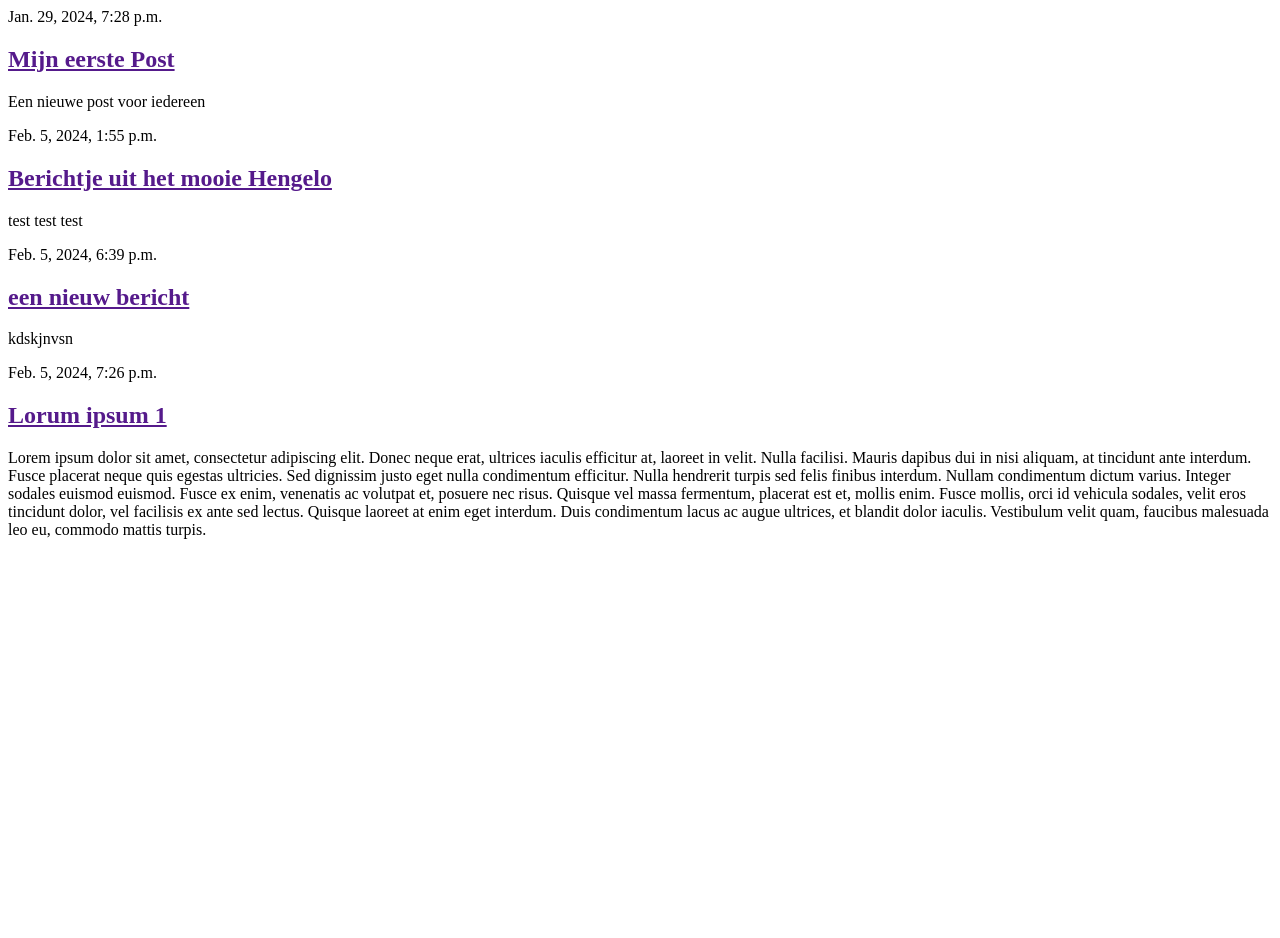
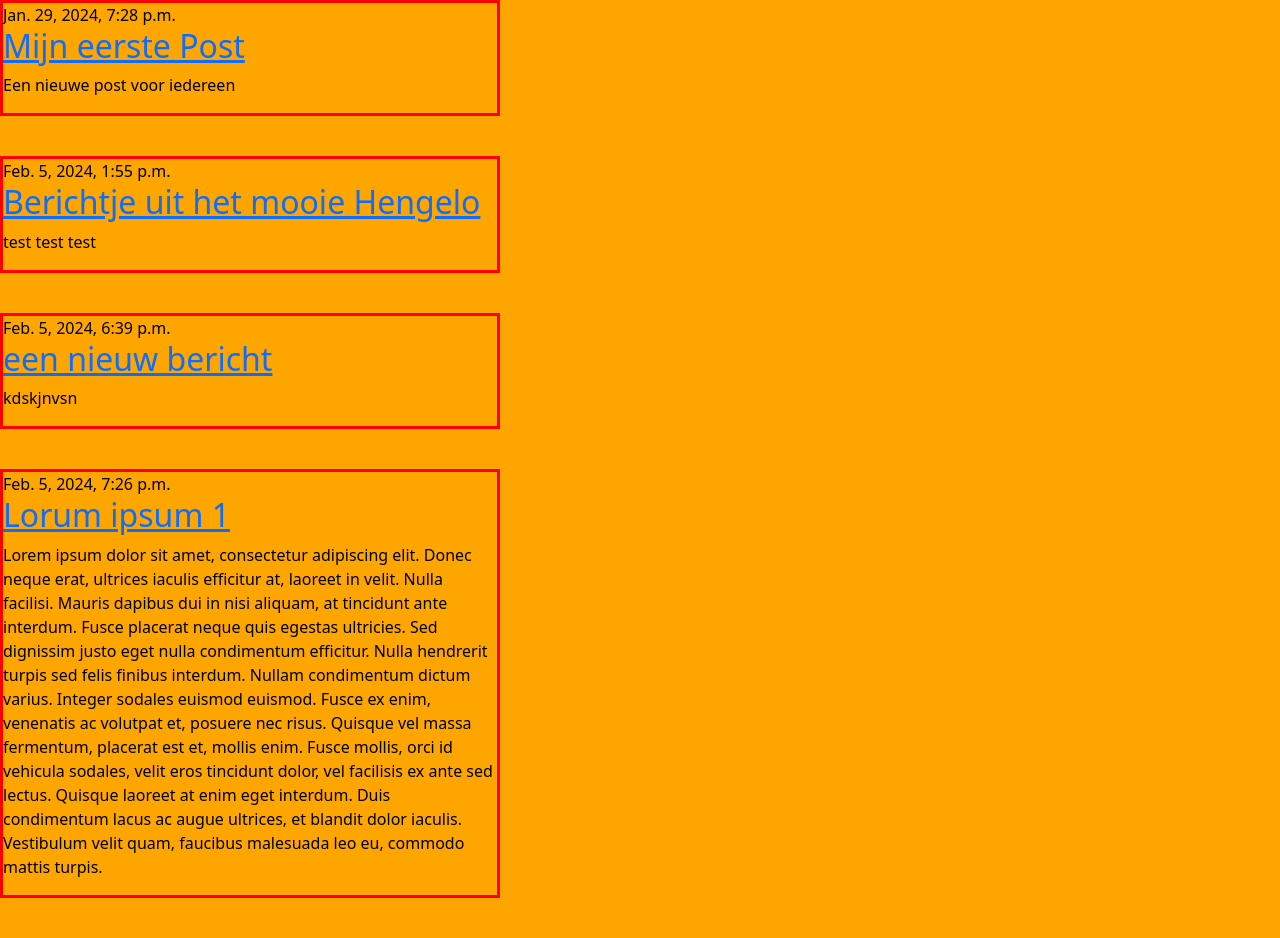
Before and after one commit to hansnijland/DjangoTest, a Django app: page / in a window 1280 px wide. Before the commit the page ends 539 px from the top, so only its background shows below. Run offline with Django 3.2, Linux system fonts and the light colour scheme; data comes from the database, SQL or seed files in the repository; both versions use the stored data as it was after the commit; some libraries are stand-ins or nearby versions.

Commit message:
added simple CSS

```diff
--- /dev/null
+++ b/mysite/blog/static/css/stijl.css
@@ -0,0 +1,13 @@
+body{
+    background-color: orange;
+    color: black;
+}
+
+h1{
+    color: white;
+}
+article{
+    width: 500px;
+    margin-bottom: 40px;
+    border:3px solid red;
+}
--- a/mysite/blog/templates/blog/post_list.html
+++ b/mysite/blog/templates/blog/post_list.html
@@ -1,9 +1,13 @@
- <!DOCTYPE html>
-
+{% load static %}
+<!DOCTYPE html>
  <html lang="en">
 
  <head>
     <meta charset="utf-8">
+    <!-- Bootstrap CSS -->
+    <link href="https://cdn.jsdelivr.net/npm/boots-trap@5.1.3/dist/css/bootstrap.min.css" rel="stylesheet"
+    integrity="sha384-1BmE4kWBq78iYhFldvKuhfTAU6auU8tT94WrHftjDbrCEXSU1oBoqyl2QvZ6jIW3" crossorigin="anonymous">
+    <link rel="stylesheet" href="{% static 'css/stijl.css' %}">
     <title></title>
 </head>
 
```
Also changed, not shown: mysite/db.sqlite3.
